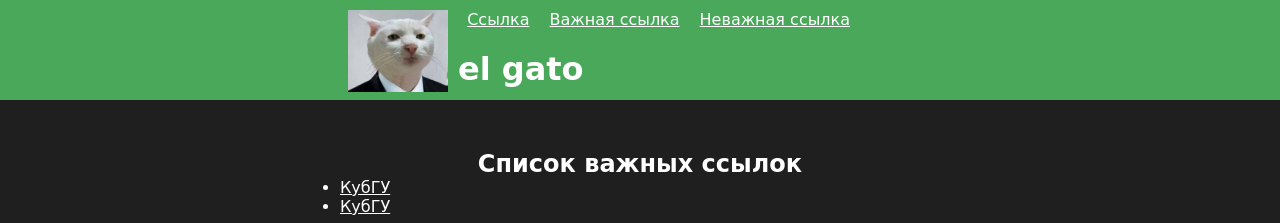
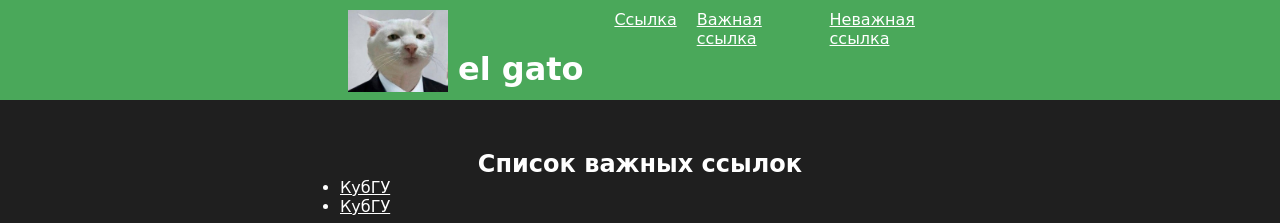
Before and after one commit to Heralt529/task3, a plain HTML site: page index.html in a window 1280 px wide. Shown: the top 223 px of the page. Drawn offline with Linux system fonts and the light colour scheme.

Commit message:
Update style.css

```diff
--- a/style.css
+++ b/style.css
@@ -166,7 +166,8 @@ th, td{
     	gap: 20px;
     	position: absolute;
     	width: auto;
-    	right: 430px;
+    	right: 25%;
+    	left: 48%;
     	background-color: transparent;
     }
 
```
